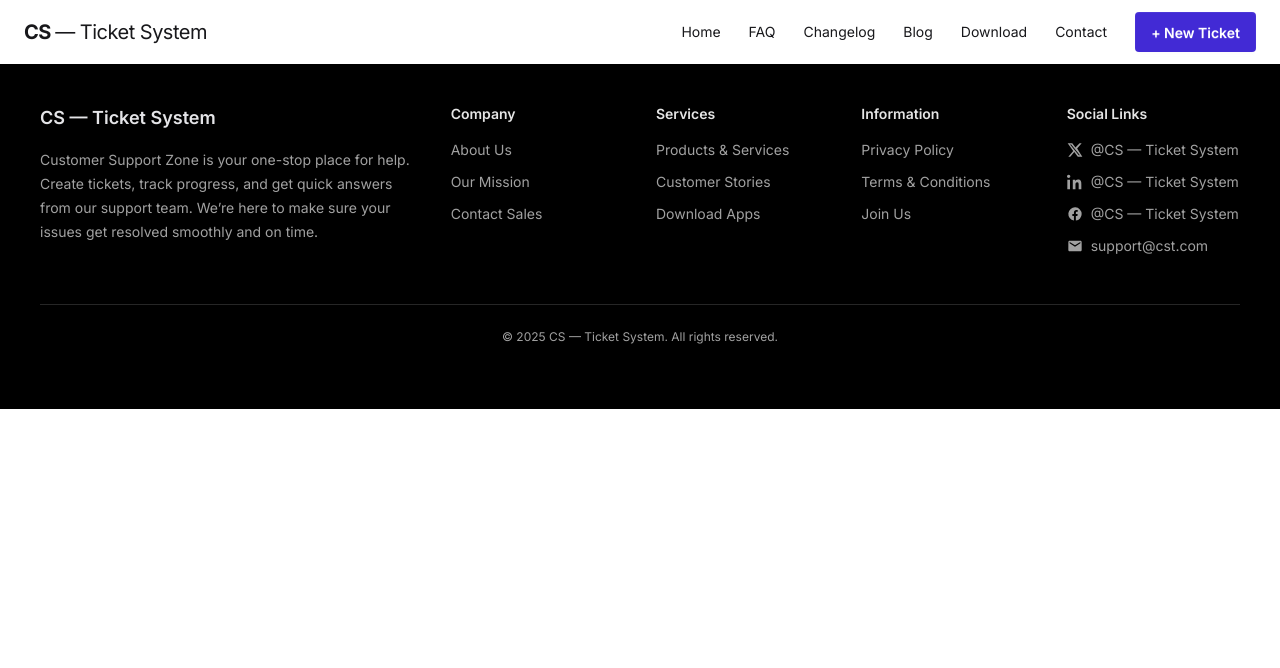
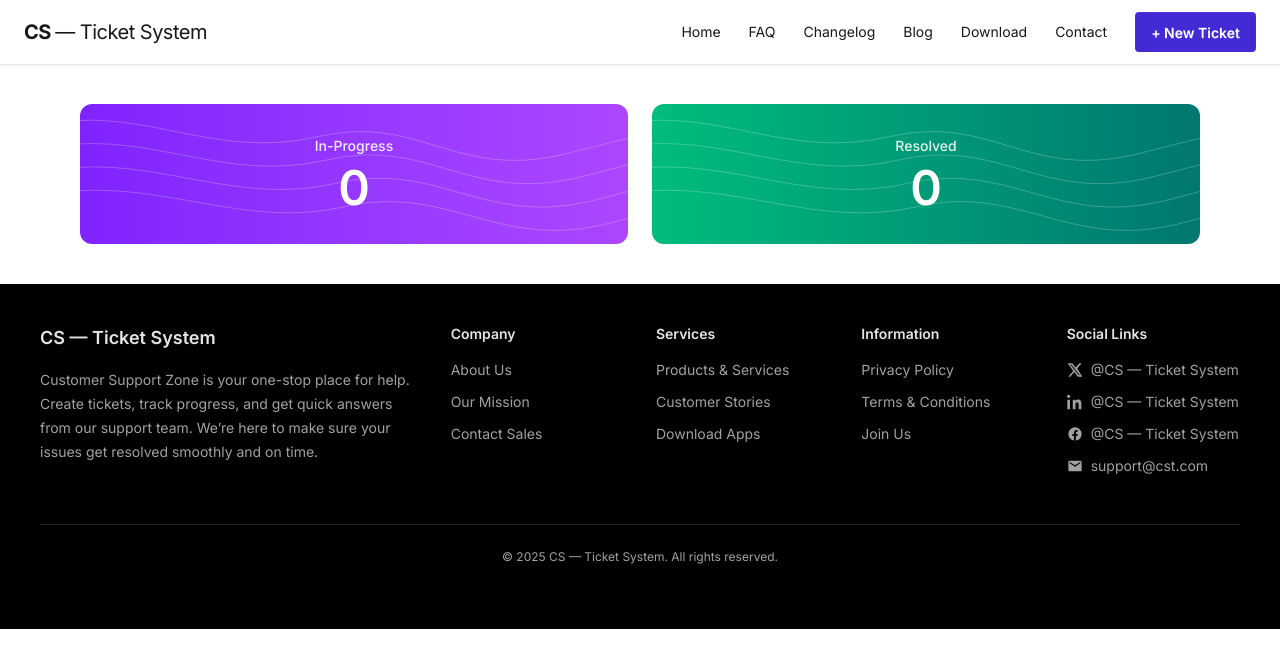
Before and after one commit to Syeed141/CustomerSupportZone, a React (Vite) app: page / in a window 1280 px wide. Shown: the top 668 px of the page. Built offline with nearby package versions, Linux system fonts and the light colour scheme.

Commit message:
Banner section added

```diff
--- /dev/null
+++ b/public/tickets.json
@@ -0,0 +1,137 @@
+[
+  {
+    "id": 1001,
+    "title": "Login Issues - Can't Access Account",
+    "description": "Customer is unable to log into their account even after resetting the password multiple times.",
+    "customer": "John Smith",
+    "priority": "High",
+    "status": "Open",
+    "createdAt": "2024-01-15"
+  },
+  {
+    "id": 1002,
+    "title": "Payment Failed - Card Declined",
+    "description": "Customer attempted to pay using Visa ending in 1234 but the payment keeps failing.",
+    "customer": "Sarah Johnson",
+    "priority": "High",
+    "status": "Open",
+    "createdAt": "2024-01-16"
+  },
+  {
+    "id": 1003,
+    "title": "Unable to Download Invoice",
+    "description": "Customer cannot download their January invoice from the billing section.",
+    "customer": "Michael Brown",
+    "priority": "Medium",
+    "status": "In-Progress",
+    "createdAt": "2024-01-17"
+  },
+  {
+    "id": 1004,
+    "title": "Incorrect Billing Address",
+    "description": "Customer's billing address shows a different city than the one entered.",
+    "customer": "Emily Davis",
+    "priority": "Low",
+    "status": "Open",
+    "createdAt": "2024-01-18"
+  },
+  {
+    "id": 1005,
+    "title": "App Crash on Launch",
+    "description": "Customer reports that the mobile app crashes immediately when opened on Android 13.",
+    "customer": "David Wilson",
+    "priority": "High",
+    "status": "Open",
+    "createdAt": "2024-01-19"
+  },
+  {
+    "id": 1006,
+    "title": "Refund Not Processed",
+    "description": "Customer requested a refund two weeks ago but has not received the amount yet.",
+    "customer": "Sophia Taylor",
+    "priority": "Medium",
+    "status": "In-Progress",
+    "createdAt": "2024-01-20"
+  },
+  {
+    "id": 1007,
+    "title": "Two-Factor Authentication Issue",
+    "description": "Customer is not receiving the 2FA code on their registered phone number.",
+    "customer": "James Anderson",
+    "priority": "High",
+    "status": "Open",
+    "createdAt": "2024-01-21"
+  },
+  {
+    "id": 1008,
+    "title": "Unable to Update Profile Picture",
+    "description": "Customer receives an upload error when trying to update their profile image.",
+    "customer": "Olivia Martinez",
+    "priority": "Low",
+    "status": "Open",
+    "createdAt": "2024-01-22"
+  },
+  {
+    "id": 1009,
+    "title": "Subscription Auto-Renewal Not Working",
+    "description": "Customer's subscription did not renew automatically despite auto-renew being enabled.",
+    "customer": "Liam Thomas",
+    "priority": "Medium",
+    "status": "In-Progress",
+    "createdAt": "2024-01-23"
+  },
+  {
+    "id": 1010,
+    "title": "Missing Order Confirmation Email",
+    "description": "Customer placed an order but did not receive the confirmation email.",
+    "customer": "Isabella Garcia",
+    "priority": "Medium",
+    "status": "Open",
+    "createdAt": "2024-01-24"
+  },
+  {
+    "id": 1011,
+    "title": "Slow Website Performance",
+    "description": "Customer reports that the website loads very slowly during checkout.",
+    "customer": "William Harris",
+    "priority": "Low",
+    "status": "Open",
+    "createdAt": "2024-01-25"
+  },
+  {
+    "id": 1012,
+    "title": "Error While Updating Payment Method",
+    "description": "Customer gets an error message when trying to update their saved payment method.",
+    "customer": "Ava Clark",
+    "priority": "Medium",
+    "status": "Open",
+    "createdAt": "2024-01-26"
+  },
+  {
+    "id": 1013,
+    "title": "Duplicate Charges on Credit Card",
+    "description": "Customer was charged twice for the same order on their credit card.",
+    "customer": "Benjamin Lewis",
+    "priority": "High",
+    "status": "Open",
+    "createdAt": "2024-01-27"
+  },
+  {
+    "id": 1014,
+    "title": "Password Reset Email Not Received",
+    "description": "Customer tried resetting password but did not receive the reset link email.",
+    "customer": "Charlotte Walker",
+    "priority": "High",
+    "status": "Open",
+    "createdAt": "2024-01-28"
+  },
+  {
+    "id": 1015,
+    "title": "Product Page Images Not Loading",
+    "description": "Images on several product pages fail to load on the website.",
+    "customer": "Daniel Hall",
+    "priority": "Low",
+    "status": "Open",
+    "createdAt": "2024-01-29"
+  }
+]
--- a/src/App.jsx
+++ b/src/App.jsx
@@ -1,4 +1,5 @@
 import './App.css'
+import Banner from './Components/Banner/Banner'
 import Footer from './Components/Footer/Footer'
 import Navbar from './Components/Navbar/Navbar'
 
@@ -11,6 +12,8 @@ function App() {
 
         <Navbar> </Navbar>
 
+        <Banner></Banner>
+
         <Footer> </Footer>
 
       </div>
--- /dev/null
+++ b/src/Components/Banner/Banner.jsx
@@ -0,0 +1,50 @@
+import React from "react";
+
+const StatCard = ({ title, value, gradientClass }) => {
+  return (
+    <div className={`relative overflow-hidden rounded-xl p-8 ${gradientClass}`}>
+      {/* Wave overlay */}
+      <svg
+        className="pointer-events-none absolute inset-0 h-full w-full opacity-25"
+        viewBox="0 0 1200 300"
+        preserveAspectRatio="none"
+        aria-hidden="true"
+      >
+        <g fill="none" stroke="white" strokeWidth="2">
+          <path d="M-50 40 C 150 10, 300 120, 520 70 C 740 20, 820 160, 1050 110 C 1180 80, 1300 40, 1400 60" />
+          <path d="M-50 90 C 160 60, 320 170, 540 120 C 760 70, 850 210, 1080 160 C 1210 130, 1320 90, 1420 110" />
+          <path d="M-50 140 C 170 110, 340 220, 560 170 C 780 120, 880 260, 1110 210 C 1240 180, 1340 140, 1440 160" />
+          <path d="M-50 190 C 180 160, 360 270, 580 220 C 800 170, 910 310, 1140 260 C 1270 230, 1360 190, 1460 210" />
+        </g>
+      </svg>
+
+      {/* Content */}
+      <div className="relative flex flex-col items-center justify-center text-center text-white">
+        <p className="text-sm font-medium opacity-90">{title}</p>
+        <p className="mt-2 text-5xl font-semibold leading-none">{value}</p>
+      </div>
+    </div>
+  );
+};
+
+export default function Banner({
+  inProgress = 0,
+  resolved = 0,
+}) {
+  return (
+    <div className="mx-auto w-full max-w-6xl px-4">
+      <div className="grid grid-cols-1 gap-6 md:grid-cols-2 mt-10 mb-10">
+        <StatCard
+          title="In-Progress"
+          value={inProgress}
+          gradientClass="bg-gradient-to-r from-violet-600 to-purple-500"
+        />
+        <StatCard
+          title="Resolved"
+          value={resolved}
+          gradientClass="bg-gradient-to-r from-emerald-500 to-teal-700"
+        />
+      </div>
+    </div>
+  );
+}
```
